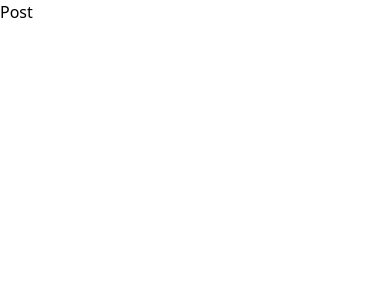
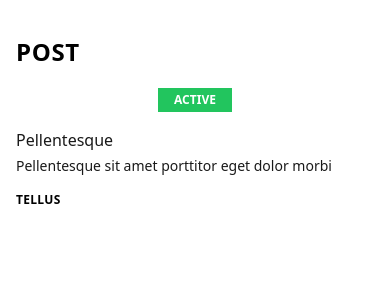
Before and after one commit to cedricmatalog/crud-app, a React (Create React App) app: page /posts/1 in a window 390 px wide. Shown: the top 300 px of the page. Built offline with nearby package versions, Linux system fonts and the light colour scheme; data requests are answered from the project's data file.

Commit message:
fixes routing, create components for reusability

```diff
--- a/db.json
+++ b/db.json
@@ -15,7 +15,7 @@
       "active": false
     }
   ],
-  "categories": [
+  "postsCategories": [
     { "id": 1, "name": "Tellus" },
     { "id": 2, "name": "Quis viverra" },
     { "id": 3, "name": "Vitae sapien" }
--- a/src/App.tsx
+++ b/src/App.tsx
@@ -10,8 +10,7 @@ function App() {
       <Routes>
         <Route path="/" element={<PostList />} />
         <Route path="/posts/:id" element={<Post />} />
-        <Route path="/posts/add" element={<PostForm/>} />
-        <Route path="/posts/:id/edit" element={<PostForm/>} />
+        <Route path="/posts/add" element={<PostForm />} />
       </Routes>
     </BrowserRouter>
   );
--- a/src/api/PostsAPI.ts
+++ b/src/api/PostsAPI.ts
@@ -1,7 +1,14 @@
-const getPosts = () =>
-  fetch('http://localhost:4000/posts').then((res) => res.json());
+const baseUrl = 'http://localhost:4000/';
 
-const getPostsCategories = () =>
-  fetch('http://localhost:4000/categories').then((res) => res.json());
+const baseFetch = (url: string) =>
+  fetch(baseUrl + url).then((res) => res.json());
 
-export { getPosts, getPostsCategories };
+const getPosts = () => baseFetch('posts');
+
+const getPostsCategories = () => baseFetch('postsCategories');
+
+const getPost = (id = '') => baseFetch(`posts/${id}`);
+
+const getPostCategory = (id = '') => baseFetch(`postsCategories/${id}`);
+
+export { getPosts, getPost, getPostsCategories, getPostCategory };
--- a/src/components/Button.tsx
+++ b/src/components/Button.tsx
@@ -1,7 +1,16 @@
-export default function Button() {
+interface IButton {
+  text: string;
+  color: string;
+  onClick: () => void;
+}
+
+export default function Button({ text, color, onClick }: IButton) {
   return (
-    <button className="flex mx-auto mt-16 text-white bg-indigo-500 border-0 py-2 px-8 focus:outline-none hover:bg-indigo-600 rounded text-lg">
-      Add Post
+    <button
+      onClick={onClick}
+      className={`inline-block w-16 py-3 mt-6 mr-2 text-sm text-white bg-${color}-500 rounded text-center m`}
+    >
+      {text}
     </button>
   );
 }
--- /dev/null
+++ b/src/components/Card.tsx
@@ -0,0 +1,28 @@
+import IPost from '../interfaces/IPost';
+
+export default function Card({
+  data: { active, name, description, categoryName },
+}: {
+  data: IPost & { categoryName?: string };
+}) {
+  return (
+    <div>
+      <div className="flex justify-center">
+        <strong
+          className={`relative h-6 px-4 text-xs leading-6 text-white uppercase ${
+            active ? 'bg-green-500' : 'bg-yellow-500'
+          }`}
+        >
+          {active ? 'Active' : 'Inactive'}
+        </strong>
+      </div>
+
+      <h5 className="mt-4 text-md text-black/90">{name}</h5>
+      <h4 className="mt-1 text-sm text-black/90">{description}</h4>
+
+      <div className="flex items-center  mt-4 font-bold">
+        <p className="text-xs tracking-wide uppercase">{categoryName}</p>
+      </div>
+    </div>
+  );
+}
--- /dev/null
+++ b/src/components/Container.tsx
@@ -0,0 +1,5 @@
+import { ReactNode } from 'react';
+
+export default function Container({ children }: { children: ReactNode }) {
+  return <div className="max-w-screen-md px-4 py-8 mx-auto">{children}</div>;
+}
--- /dev/null
+++ b/src/components/Header.tsx
@@ -0,0 +1,9 @@
+export default function Header({ title }: { title: string }) {
+  return (
+    <div>
+      <h2 className="mt-1 mb-5 text-2xl font-extrabold tracking-wide uppercase lg:text-3xl">
+        {title}
+      </h2>
+    </div>
+  );
+}
--- a/src/features/posts/Post.tsx
+++ b/src/features/posts/Post.tsx
@@ -1,3 +1,63 @@
+import { useState } from 'react';
+import { useQuery } from 'react-query';
+import { useNavigate, useParams } from 'react-router-dom';
+import { getPost, getPostCategory } from '../../api/PostsAPI';
+import Button from '../../components/Button';
+import Card from '../../components/Card';
+import Container from '../../components/Container';
+import Header from '../../components/Header';
+import IPost from '../../interfaces/IPost';
+import IPostCategory from '../../interfaces/IPostCategory';
+import PostForm from './PostForm';
+
 export default function Post() {
-  return <h1>Post</h1>;
+  const navigate = useNavigate();
+  const { id: postId } = useParams();
+
+  const [isEditMode, setIsEditMode] = useState(false);
+
+  const {
+    isLoading: isPostLoading,
+    error: postError,
+    data: postData,
+  } = useQuery<IPost, Error>(['post', postId], () => getPost(postId));
+
+  const postCategoryId = postData?.category;
+
+  const {
+    isLoading: isPostCategoryLoading,
+    error: postCategoryError,
+    data: postCategoryData,
+  } = useQuery<IPostCategory, Error>(
+    ['postCategory', postCategoryId],
+    () => getPostCategory(`${postCategoryId}`),
+    {
+      enabled: !!postCategoryId,
+    }
+  );
+
+  if (postData && postCategoryData) {
+    if (isEditMode) {
+      return (
+        <PostForm data={postData} onClickCancel={() => setIsEditMode(false)} />
+      );
+    }
+    return (
+      <Container>
+        <Header title="Post" />
+        <Card data={{ ...postData, categoryName: postCategoryData.name }} />
+        <div className="flex justify-end">
+          <Button text="Back" color="gray" onClick={() => navigate(-1)} />
+          <Button
+            text="Edit"
+            color="blue"
+            onClick={() => setIsEditMode(true)}
+          />
+          <Button text="Delete" color="red" onClick={() => {}} />
+        </div>
+      </Container>
+    );
+  }
+
+  return <></>;
 }
--- a/src/features/posts/PostForm.tsx
+++ b/src/features/posts/PostForm.tsx
@@ -1,3 +1,29 @@
-export default function PostForm() {
-  return <h1>PostForm</h1>;
+import { useNavigate } from 'react-router-dom';
+import Button from '../../components/Button';
+import Container from '../../components/Container';
+import Header from '../../components/Header';
+import IPost from '../../interfaces/IPost';
+
+export default function PostForm({
+  data,
+  onClickCancel,
+}: {
+  data?: IPost;
+  onClickCancel?: () => void;
+}) {
+  const navigate = useNavigate();
+
+  return (
+    <Container>
+      <Header title={data ? 'Edit Post' : 'Create Post'} />
+      <div className="flex justify-end">
+        <Button
+          text="Cancel"
+          color="red"
+          onClick={onClickCancel ? onClickCancel : () => navigate(-1)}
+        />
+        <Button text="Create" color="green" onClick={() => {}} />
+      </div>
+    </Container>
+  );
 }
--- a/src/features/posts/PostList.tsx
+++ b/src/features/posts/PostList.tsx
@@ -1,7 +1,7 @@
 import { useQuery } from 'react-query';
 import { Link, useNavigate } from 'react-router-dom';
 import { getPosts, getPostsCategories } from '../../api/PostsAPI';
-import Button from '../../components/Button';
+import Card from '../../components/Card';
 import IPost from '../../interfaces/IPost';
 import IPostCategory from '../../interfaces/IPostCategory';
 
@@ -37,30 +37,15 @@ export default function PostList() {
         </div>
 
         <div className="grid grid-cols-1 mt-8 md:grid-cols-2 lg:grid-cols-4 gap-x-4 gap-y-8">
-          {postsData?.map(({ id, name, description, category, active }) => (
+          {postsData?.map((post) => (
             <div
-              key={id}
+              key={post.id}
               className="cursor-pointer"
-              onClick={() => navigate(`posts/${id}`)}
+              onClick={() => navigate(`/posts/${post.id}`)}
             >
-              <div className="flex justify-center">
-                <strong
-                  className={`relative h-6 px-4 text-xs leading-6 text-white uppercase ${
-                    active ? 'bg-green-500' : 'bg-red-500'
-                  }`}
-                >
-                  {active ? 'Active' : 'Inactive'}
-                </strong>
-              </div>
-
-              <h5 className="mt-4 text-md text-black/90">{name}</h5>
-              <h4 className="mt-1 text-sm text-black/90">{description}</h4>
-
-              <div className="flex items-center  mt-4 font-bold">
-                <p className="text-xs tracking-wide uppercase">
-                  {getPostCategory(category)}
-                </p>
-              </div>
+              <Card
+                data={{ ...post, categoryName: getPostCategory(post.category) }}
+              />
             </div>
           ))}
         </div>
```
